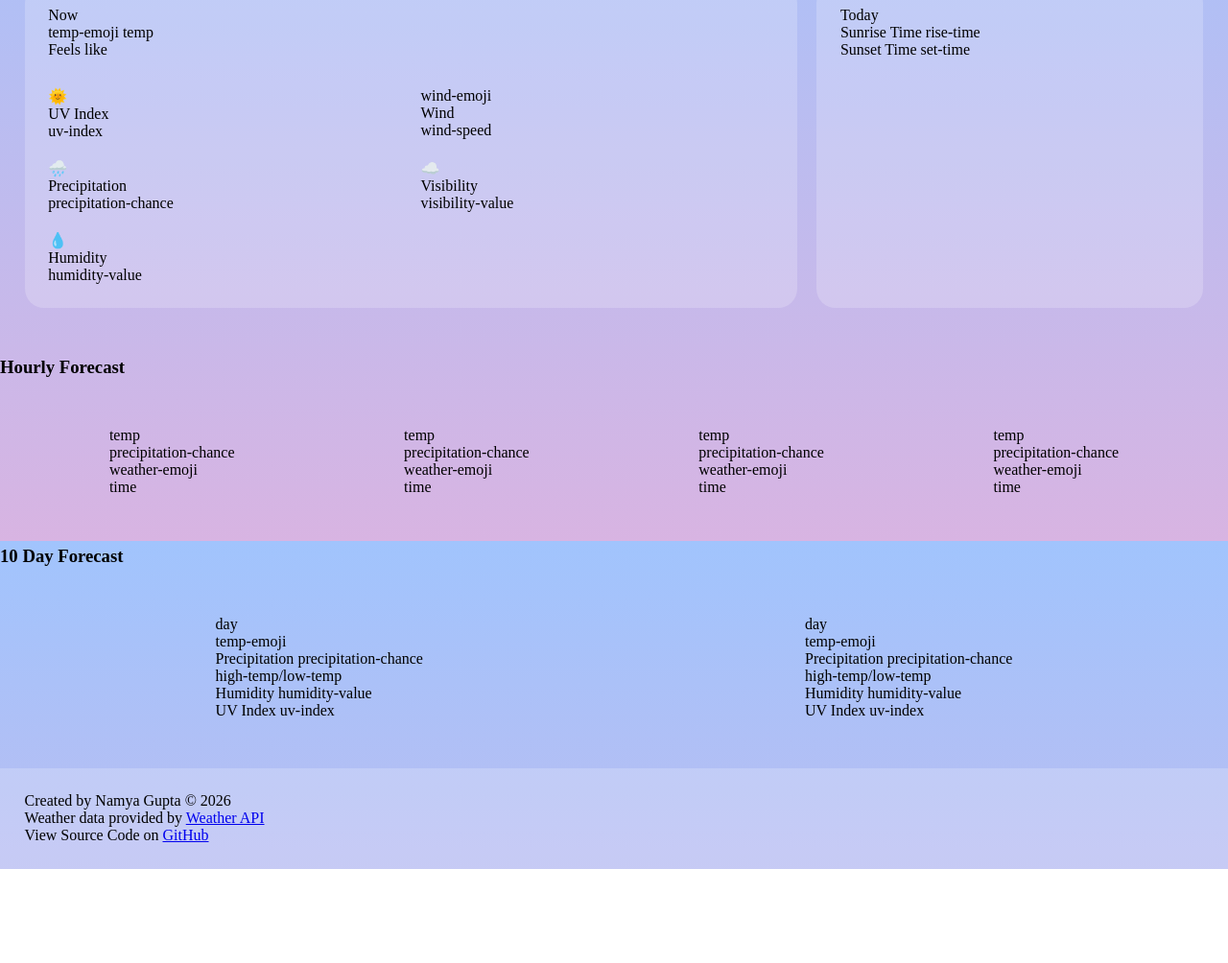
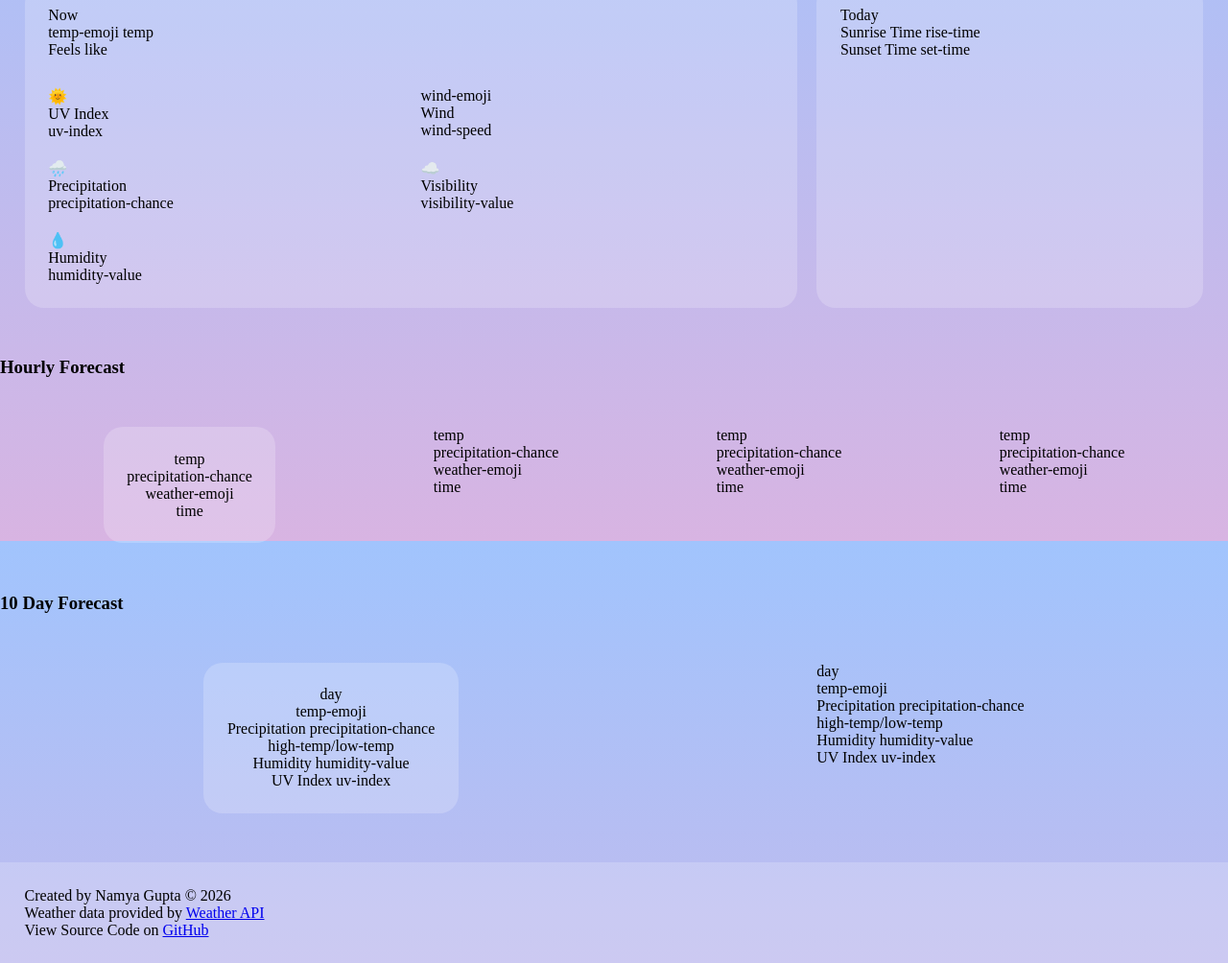
Before and after one commit to namya-g/Weather-App, a plain HTML site: page index.html in a window 1280 px wide. Shown: the part 236-1240 px from the top of the page at 96% size. Before the commit the page ends 1142 px from the top, so only its background shows below. Drawn offline with Linux system fonts and the light colour scheme.

Commit message:
git add . git commit -m git push

```diff
--- a/index.html
+++ b/index.html
@@ -76,7 +76,7 @@
         </div>
         <h3>Hourly Forecast</h3>
         <div id="hourly">
-            <div>
+            <div class="hour">
                 temp
                 <br>
                 precipitation-chance
@@ -115,7 +115,7 @@
         </div>
         <h3>10 Day Forecast</h3>
         <div id="ten-day">
-            <div>
+            <div class="day">
                 day
                 <br>
                 temp-emoji
--- a/style.css
+++ b/style.css
@@ -48,10 +48,22 @@ header {
     justify-content: space-around;
     margin: 4% 2% 4% 2%;
 }
+.hour {
+    padding: 2%;
+    background-color: rgba(255, 255, 255, 0.2);
+    border-radius: 20px;
+    text-align: center;
+}
 #ten-day {
     display: flex;
     justify-content: space-around;
     margin: 4% 2% 4% 2%;
+}
+.day {
+    padding: 2%;
+    background-color: rgba(255, 255, 255, 0.2);
+    border-radius: 20px;
+    text-align: center;
 }
 footer {
     padding: 2%;
```
